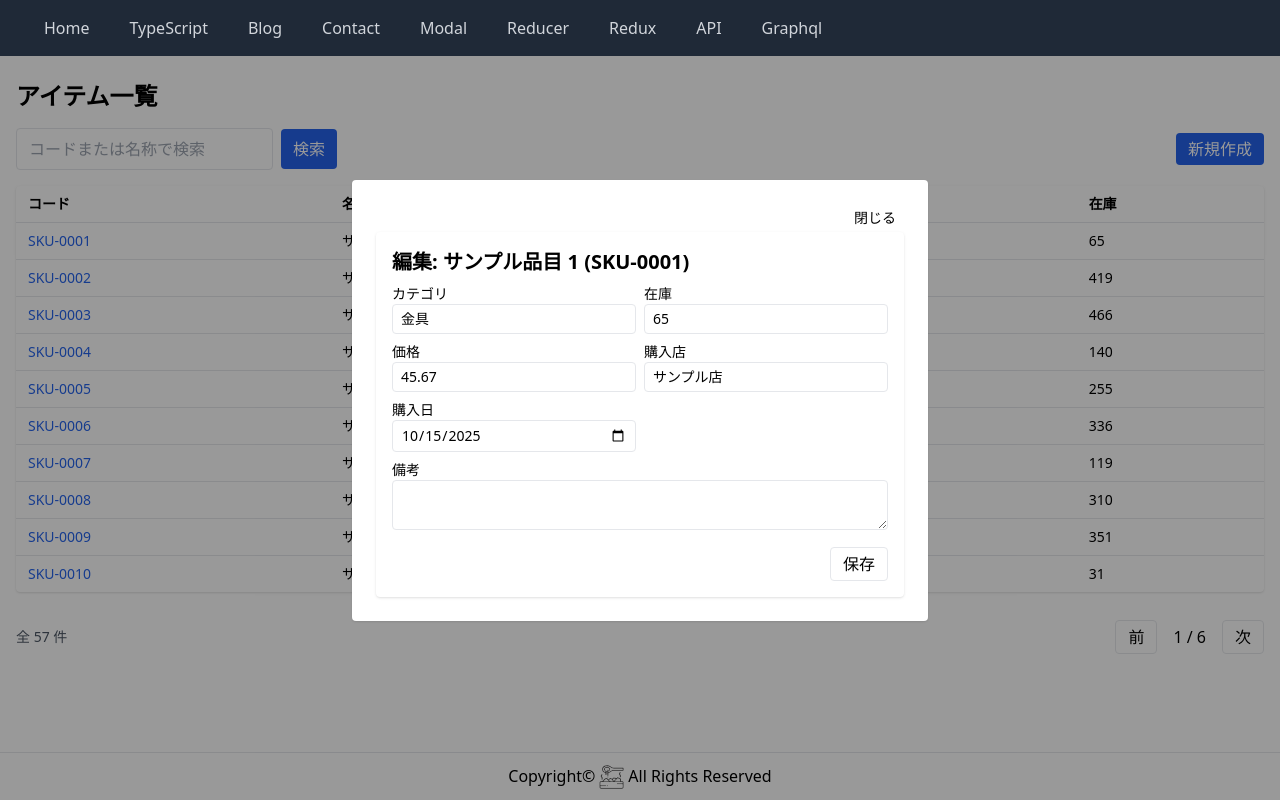
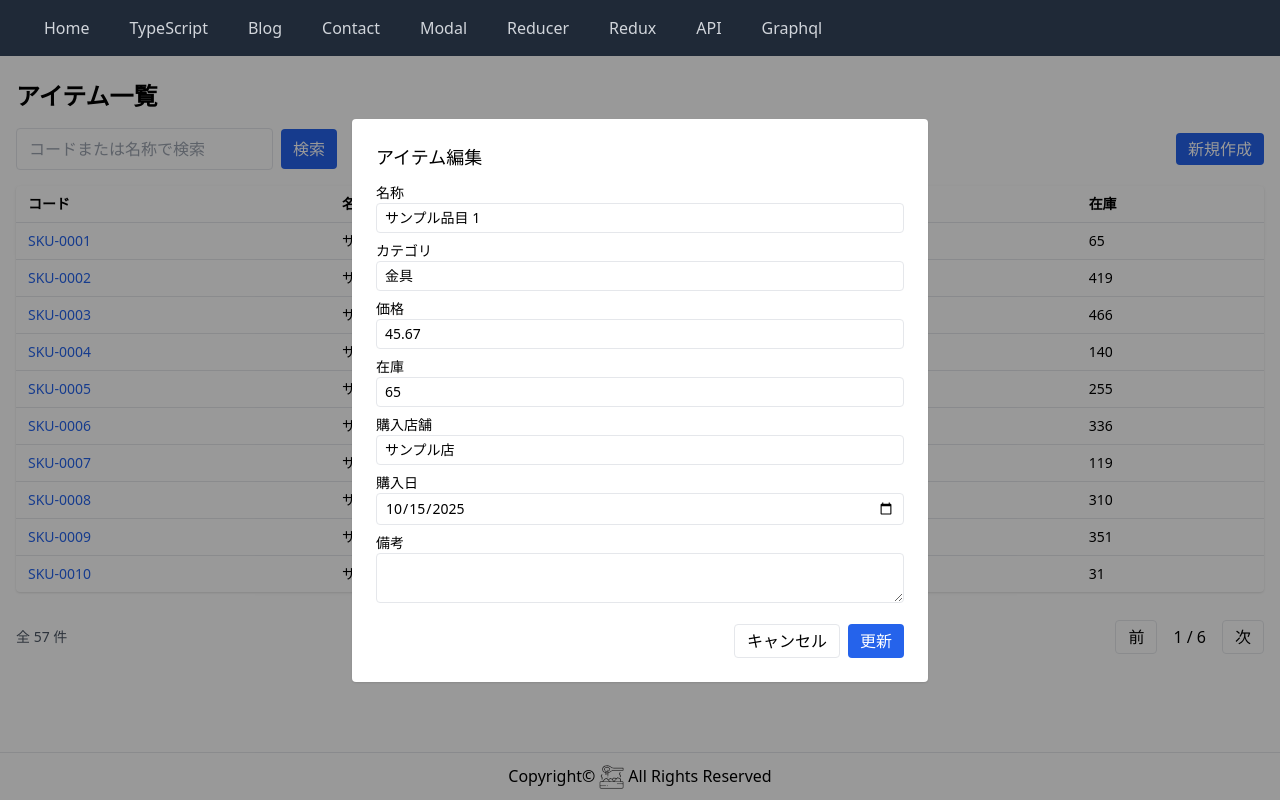
Before and after one commit to NewM07x2/HomeStock, a Next.js app in the folder next-app/: page /items in a window 1280 px wide. Both pictures are taken after a click on the button "SKU-0001". Built offline with nearby package versions, Linux system fonts and the light colour scheme.

Commit message:
Create and update CreateItemModal for item creation and editing; enhance ModalProvider to handle edit state

```diff
--- a/next-app/src/components/items/CreateItemModal.tsx
+++ b/next-app/src/components/items/CreateItemModal.tsx
@@ -1,11 +1,11 @@
 "use client"
 import React, { useState, useEffect } from 'react'
 import { createPortal } from 'react-dom'
-import { createItem } from '@/lib/mockApi'
+import { createItem, updateItem } from '@/lib/mockApi'
 import { handleCloseClickModel } from '@/model/modal'
 import { useRefresh } from '@/components/ui/RefreshContext'
 
-export default function CreateItemModal({ handleCloseClick }: handleCloseClickModel) {
+export default function CreateItemModal({ handleCloseClick, item, isEdit }: handleCloseClickModel & { item?: any; isEdit?: boolean }) {
   const [form, setForm] = useState<any>({ name: '', category: '', price: '', qty: '', purchase_store: '', purchase_date: '', notes: '' })
   const [loading, setLoading] = useState(false)
   const { bump } = useRefresh()
@@ -16,22 +16,33 @@ export default function CreateItemModal({ handleCloseClick }: handleCloseClickMo
     return () => setMounted(false)
   }, [])
 
+  useEffect(() => {
+    if (item) {
+      // initialize form with existing item when editing
+      setForm({ ...item })
+    }
+  }, [item])
+
   const submit = async () => {
     setLoading(true)
     try {
-      await createItem(form)
+      if (isEdit && form?.id) {
+        await updateItem(form.id, form)
+      } else {
+        await createItem(form)
+      }
       bump()
       handleCloseClick()
     } catch (e) {
       console.error(e)
-      alert('登録に失敗しました')
+      alert(isEdit ? '更新に失敗しました' : '登録に失敗しました')
     } finally { setLoading(false) }
   }
 
   const modal = (
     <div className="fixed inset-0 bg-black bg-opacity-40 flex items-center justify-center">
       <div className="bg-white rounded shadow p-6 w-11/12 max-w-xl">
-        <h3 className="text-lg font-medium mb-3">アイテム作成</h3>
+        <h3 className="text-lg font-medium mb-3">{isEdit ? 'アイテム編集' : 'アイテム作成'}</h3>
         <div className="space-y-2 text-sm">
           <div>
             <label className="block">名称</label>
@@ -62,9 +73,9 @@ export default function CreateItemModal({ handleCloseClick }: handleCloseClickMo
             <textarea className="border rounded w-full px-2 py-1" value={form.notes} onChange={e => setForm({ ...form, notes: e.target.value })} />
           </div>
         </div>
-        <div className="mt-4 flex justify-end gap-2">
+          <div className="mt-4 flex justify-end gap-2">
           <button className="px-3 py-1 border rounded" onClick={() => handleCloseClick()} disabled={loading}>キャンセル</button>
-          <button className="px-3 py-1 bg-blue-600 text-white rounded" onClick={submit} disabled={loading}>{loading ? '登録中...' : '登録'}</button>
+          <button className="px-3 py-1 bg-blue-600 text-white rounded" onClick={submit} disabled={loading}>{loading ? (isEdit ? '更新中...' : '登録中...') : (isEdit ? '更新' : '登録')}</button>
         </div>
       </div>
     </div>
--- a/next-app/src/components/ui/ModalProvider.tsx
+++ b/next-app/src/components/ui/ModalProvider.tsx
@@ -48,7 +48,12 @@ export function ModalProvider({ children }: { children: React.ReactNode }) {
     <ModalContext.Provider value={{ openCreateItem, closeCreateItem }}>
       {children}
   {isCreateOpen && <CreateItemModal handleCloseClick={closeCreateItem} />}
-  {detailId && <ItemDetailModal handleCloseClick={() => { setDetailId(null); setDetailItem(null); setDetailEditable(false) }} id={detailId} item={detailItem} editable={detailEditable} />}
+  {detailId && detailEditable && (
+    <CreateItemModal handleCloseClick={() => { setDetailId(null); setDetailItem(null); setDetailEditable(false) }} item={detailItem} isEdit={true} />
+  )}
+  {detailId && !detailEditable && (
+    <ItemDetailModal handleCloseClick={() => { setDetailId(null); setDetailItem(null); setDetailEditable(false) }} id={detailId} item={detailItem} editable={detailEditable} />
+  )}
     </ModalContext.Provider>
   )
 }
```
